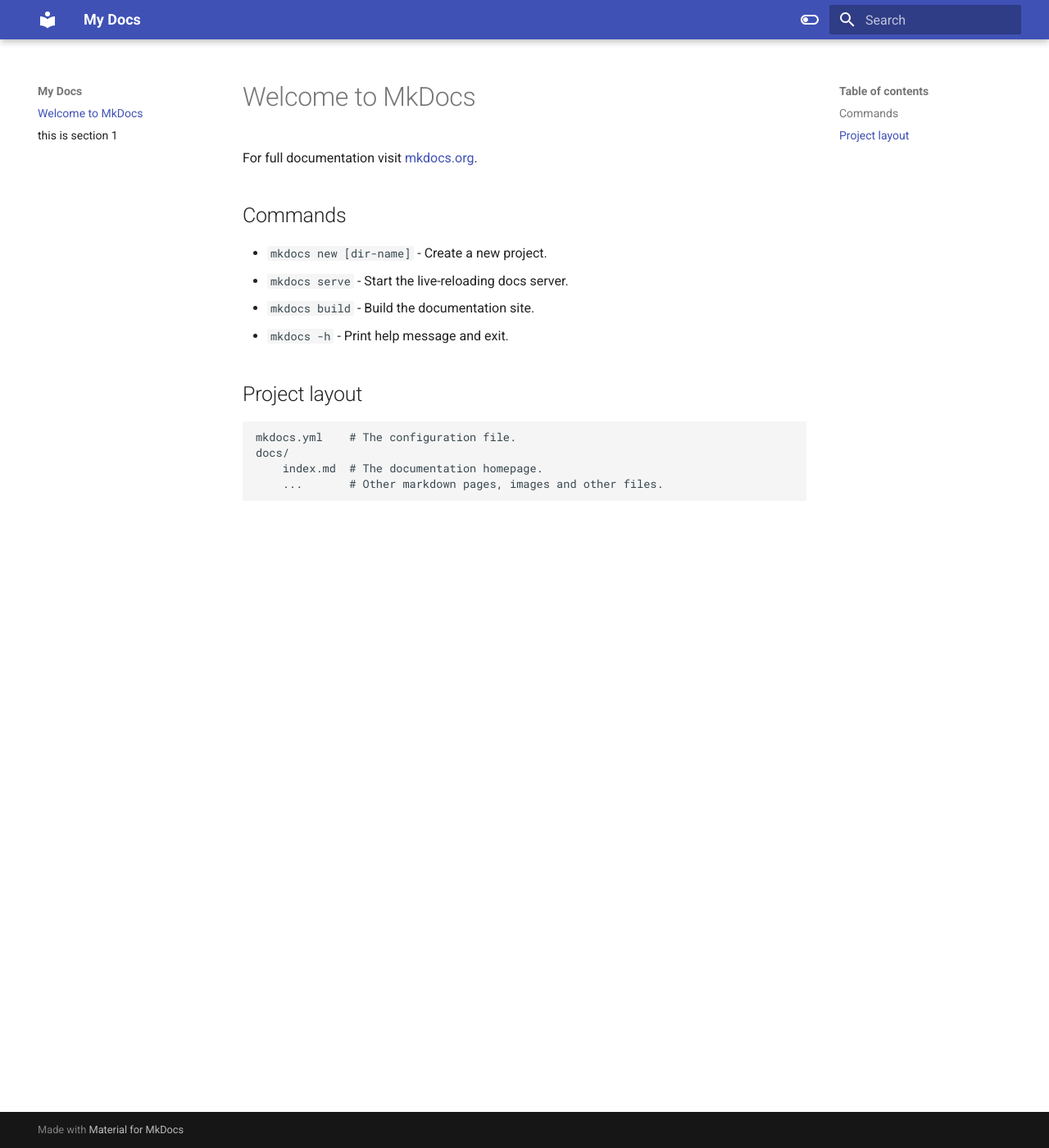
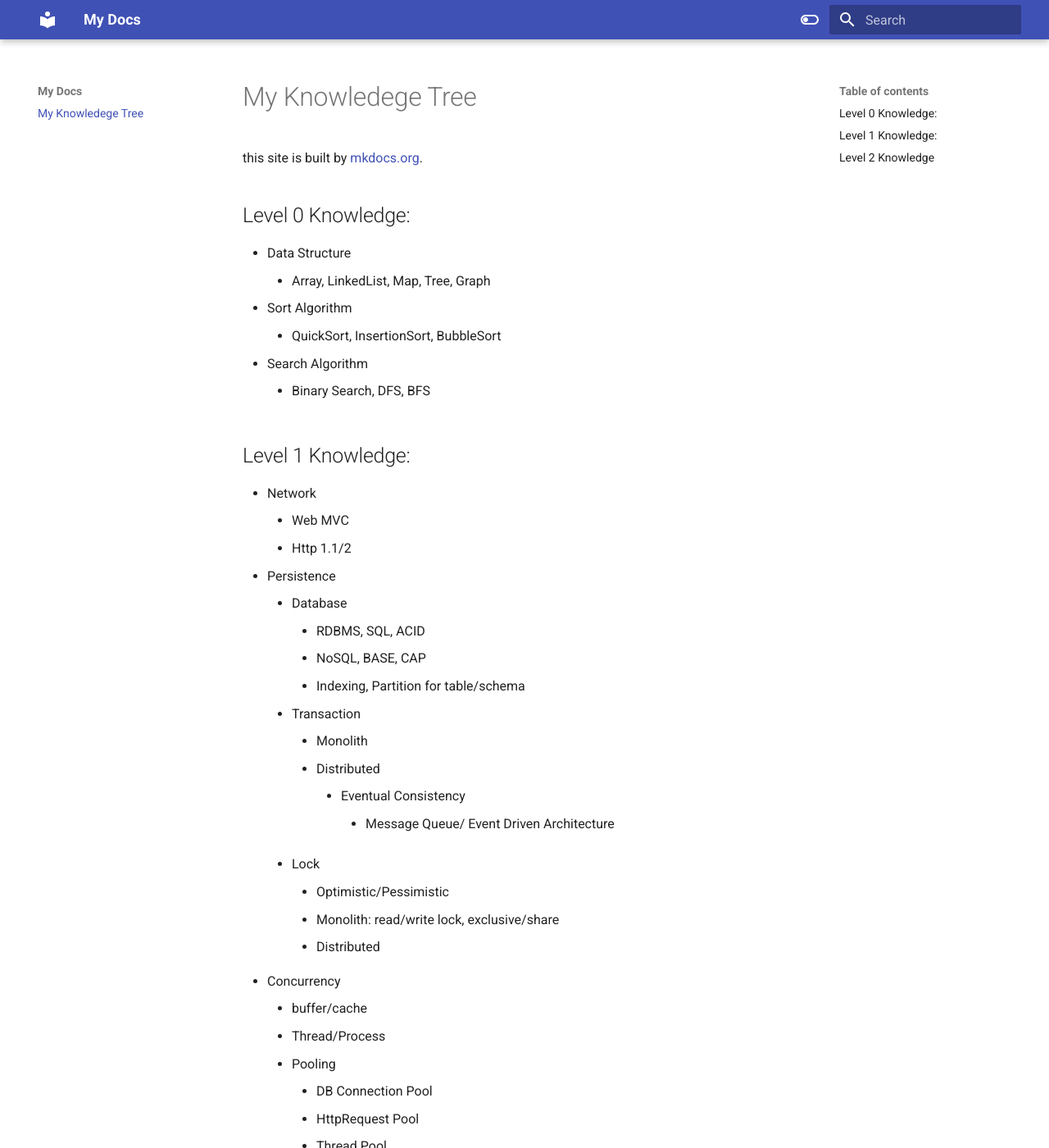
Before and after one commit to GuoquanXing/mysite, an MkDocs documentation site: the page built from docs/index.md, in a window 1280 px wide and 1400 px high. Shown: the whole window at 82% size. Built offline with MkDocs 1.6.1 and Material for MkDocs 9.7.7, drawn with Linux system fonts in a browser that asks for light colours; some of the changed text lies outside the part shown.

Commit message:
update index with table of content

```diff
--- a/docs/index.md
+++ b/docs/index.md
@@ -1,17 +1,47 @@
-# Welcome to MkDocs
+# My Knowledege Tree
 
-For full documentation visit [mkdocs.org](https://www.mkdocs.org).
+this site is built by [mkdocs.org](https://www.mkdocs.org).
 
-## Commands
 
-* `mkdocs new [dir-name]` - Create a new project.
-* `mkdocs serve` - Start the live-reloading docs server.
-* `mkdocs build` - Build the documentation site.
-* `mkdocs -h` - Print help message and exit.
+## Level 0 Knowledge:
+* Data Structure
+    * Array, LinkedList, Map, Tree, Graph
+* Sort Algorithm
+    * QuickSort, InsertionSort, BubbleSort
+* Search Algorithm
+    * Binary Search, DFS, BFS
 
-## Project layout
+## Level 1 Knowledge:
+* Network
+    * Web MVC
+    * Http 1.1/2
+* Persistence
+    * Database
+        * RDBMS, SQL, ACID
+        * NoSQL, BASE, CAP
+        * Indexing, Partition for table/schema
+    * Transaction
+        * Monolith
+        * Distributed
+            * Eventual Consistency
+                * Message Queue/ Event Driven Architecture
+    * Lock
+        * Optimistic/Pessimistic
+        * Monolith: read/write lock, exclusive/share
+        * Distributed
+* Concurrency
+    * buffer/cache
+    * Thread/Process
+    * Pooling
+        * DB Connection Pool
+        * HttpRequest Pool
+        * Thread Pool
+    * Load Balance
+* Security
+    * Authorization/Authentication
+        * JWT, OAuth 2.0
 
-    mkdocs.yml    # The configuration file.
-    docs/
-        index.md  # The documentation homepage.
-        ...       # Other markdown pages, images and other files.
+## Level 2 Knowledge
+* Design Pattern
+* RESTful, RPC
+*
```
Also changed, not shown: docs/section1.md (deleted, +0 -5 lines).
